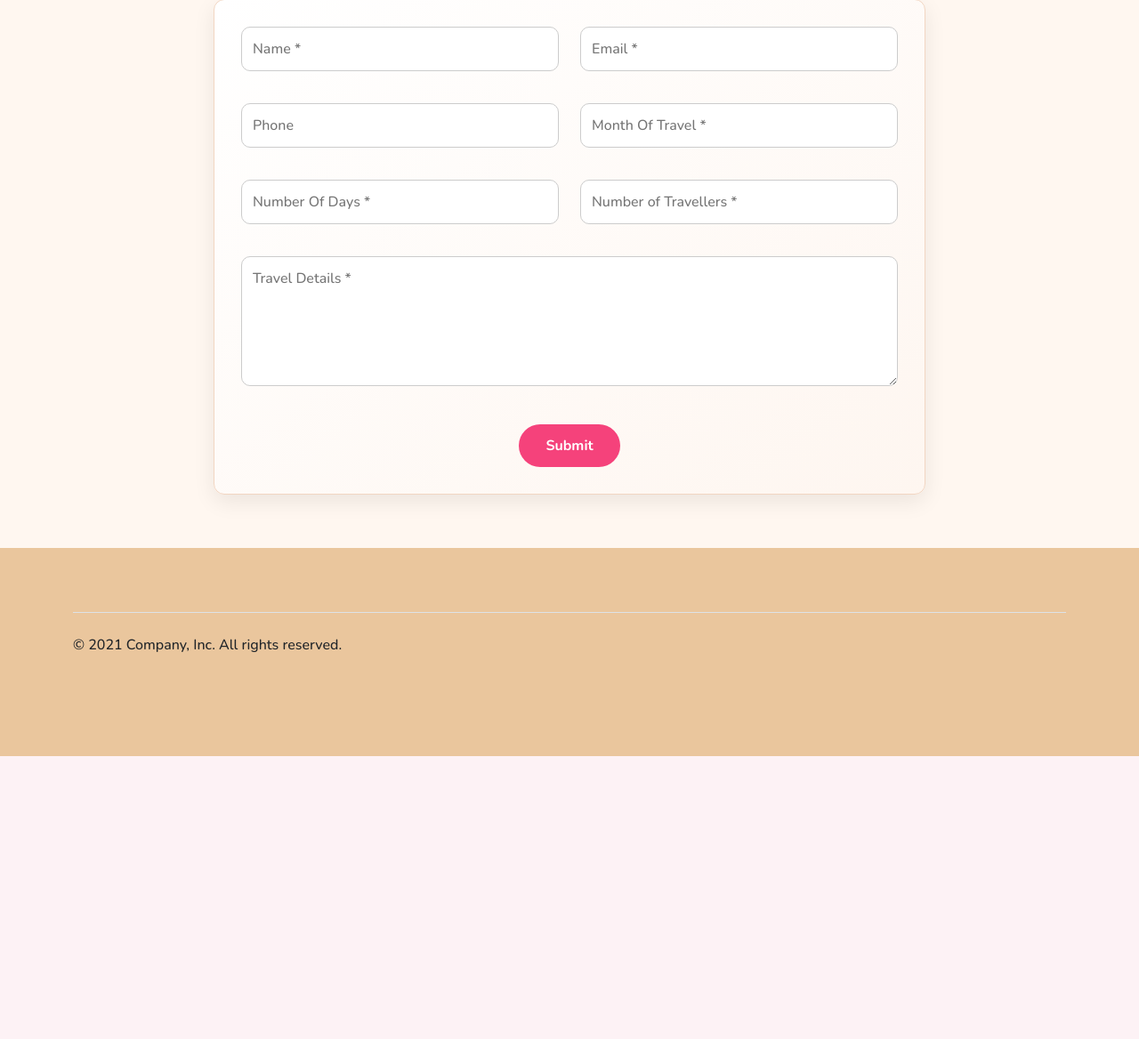
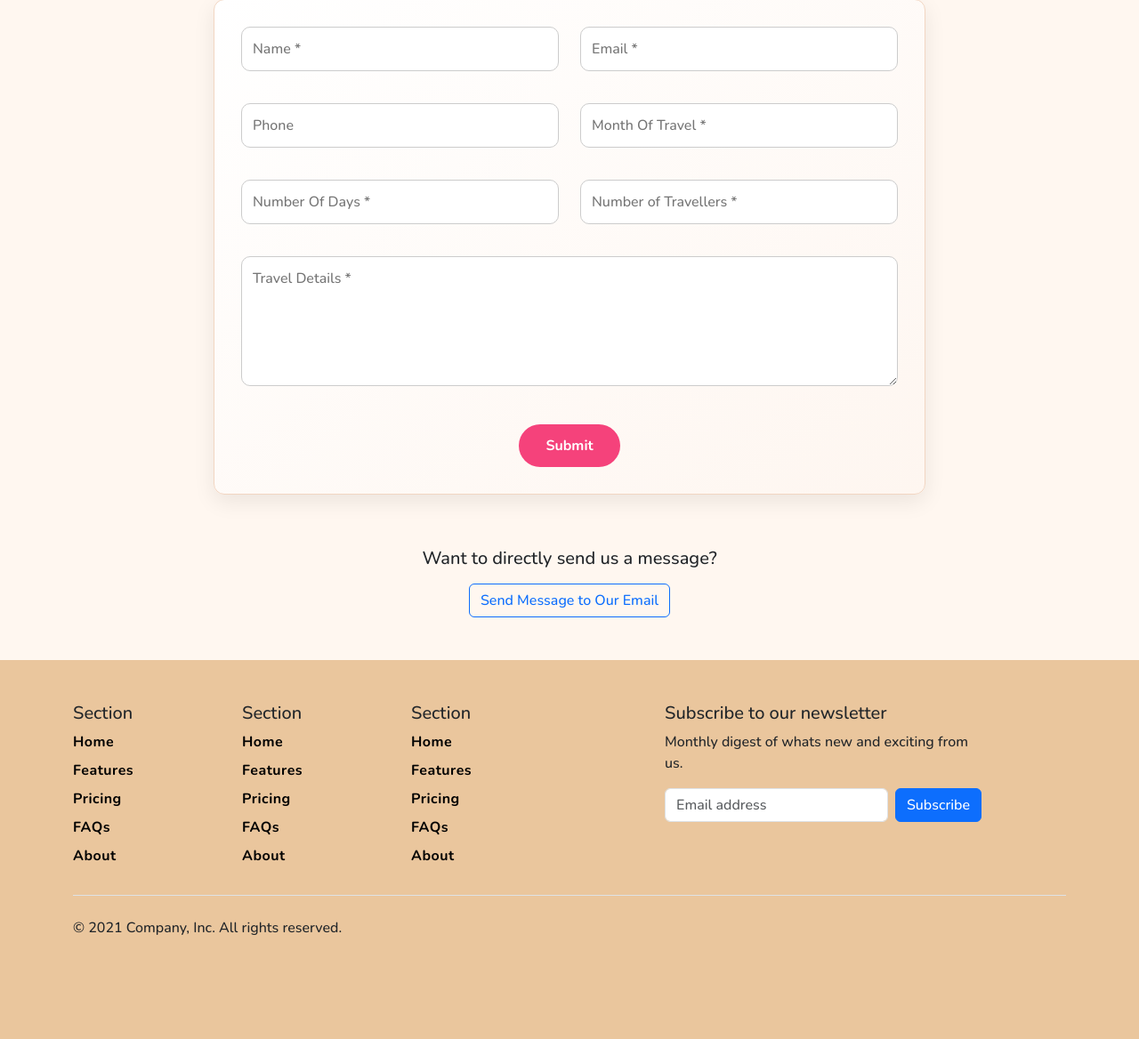
Before and after one commit to Janvi1815/track-render, a Flask app: page /contact in a window 1280 px wide. Shown: the part 827-1995 px from the top of the page at 89% size. Before the commit the page ends 1677 px from the top, so only its background shows below. Run offline with Flask 3, Linux system fonts and the light colour scheme.

Commit message:
Update contact.html

```diff
--- a/templates/contact.html
+++ b/templates/contact.html
@@ -203,17 +203,79 @@
     </form>
   </section>
 
-  <!-- Footer (Unchanged) -->
+  <!-- ✉️ Direct Message Section -->
+  <section class="text-center my-5">
+    <h5>Want to directly send us a message?</h5>
+    <a href="mailto:bhattjanvi152@gmail.com@gmail.com?subject=Travel%20Inquiry&body=Hi%2C%20I%20would%20like%20to%20ask%20about..."
+       class="btn btn-outline-primary mt-2">
+      Send Message to Our Email
+    </a>
+  </section>
+
+ <!-- footer -->
     <section class="footer">
         <div class="container">
             <footer class="py-5">
-        <!-- Your existing footer code remains unchanged -->
+                <div class="row">
+                    <div class="col-2">
+                        <h5>Section</h5>
+                        <ul class="nav flex-column">
+                            <li class="nav-item mb-2"><a href="#" class="nav-link p-0 text-muted">Home</a></li>
+                            <li class="nav-item mb-2"><a href="#" class="nav-link p-0 text-muted">Features</a></li>
+                            <li class="nav-item mb-2"><a href="#" class="nav-link p-0 text-muted">Pricing</a></li>
+                            <li class="nav-item mb-2"><a href="#" class="nav-link p-0 text-muted">FAQs</a></li>
+                            <li class="nav-item mb-2"><a href="#" class="nav-link p-0 text-muted">About</a></li>
+                        </ul>
+                    </div>
+
+                    <div class="col-2">
+                        <h5>Section</h5>
+                        <ul class="nav flex-column">
+                            <li class="nav-item mb-2"><a href="#" class="nav-link p-0 text-muted">Home</a></li>
+                            <li class="nav-item mb-2"><a href="#" class="nav-link p-0 text-muted">Features</a></li>
+                            <li class="nav-item mb-2"><a href="#" class="nav-link p-0 text-muted">Pricing</a></li>
+                            <li class="nav-item mb-2"><a href="#" class="nav-link p-0 text-muted">FAQs</a></li>
+                            <li class="nav-item mb-2"><a href="#" class="nav-link p-0 text-muted">About</a></li>
+                        </ul>
+                    </div>
+
+                    <div class="col-2">
+                        <h5>Section</h5>
+                        <ul class="nav flex-column">
+                            <li class="nav-item mb-2"><a href="#" class="nav-link p-0 text-muted">Home</a></li>
+                            <li class="nav-item mb-2"><a href="#" class="nav-link p-0 text-muted">Features</a></li>
+                            <li class="nav-item mb-2"><a href="#" class="nav-link p-0 text-muted">Pricing</a></li>
+                            <li class="nav-item mb-2"><a href="#" class="nav-link p-0 text-muted">FAQs</a></li>
+                            <li class="nav-item mb-2"><a href="#" class="nav-link p-0 text-muted">About</a></li>
+                        </ul>
+                    </div>
+
+                    <div class="col-4 offset-1">
+                        <form>
+                            <h5>Subscribe to our newsletter</h5>
+                            <p>Monthly digest of whats new and exciting from us.</p>
+                            <div class="d-flex w-100 gap-2">
+                                <label for="newsletter1" class="visually-hidden">Email address</label>
+                                <input id="newsletter1" type="text" class="form-control" placeholder="Email address"
+                                    fdprocessedid="i29t8e">
+                                <button class="btn btn-primary" type="button" fdprocessedid="mlp91t">Subscribe</button>
+                            </div>
+                        </form>
+                    </div>
+                </div>
+
                 <div class="d-flex justify-content-between py-4 my-4 border-top">
                     <p>© 2021 Company, Inc. All rights reserved.</p>
                     <ul class="list-unstyled d-flex">
-            <li class="ms-3"><a class="link-dark" href="#"><svg class="bi" width="24" height="24"><use xlink:href="#twitter"></use></svg></a></li>
-            <li class="ms-3"><a class="link-dark" href="#"><svg class="bi" width="24" height="24"><use xlink:href="#instagram"></use></svg></a></li>
-            <li class="ms-3"><a class="link-dark" href="#"><svg class="bi" width="24" height="24"><use xlink:href="#facebook"></use></svg></a></li>
+                        <li class="ms-3"><a class="link-dark" href="#"><svg class="bi" width="24" height="24">
+                                    <use xlink:href="#twitter"></use>
+                                </svg></a></li>
+                        <li class="ms-3"><a class="link-dark" href="#"><svg class="bi" width="24" height="24">
+                                    <use xlink:href="#instagram"></use>
+                                </svg></a></li>
+                        <li class="ms-3"><a class="link-dark" href="#"><svg class="bi" width="24" height="24">
+                                    <use xlink:href="#facebook"></use>
+                                </svg></a></li>
                     </ul>
                 </div>
             </footer>
```
Lines whose indentation alone changed are shown as unchanged.
